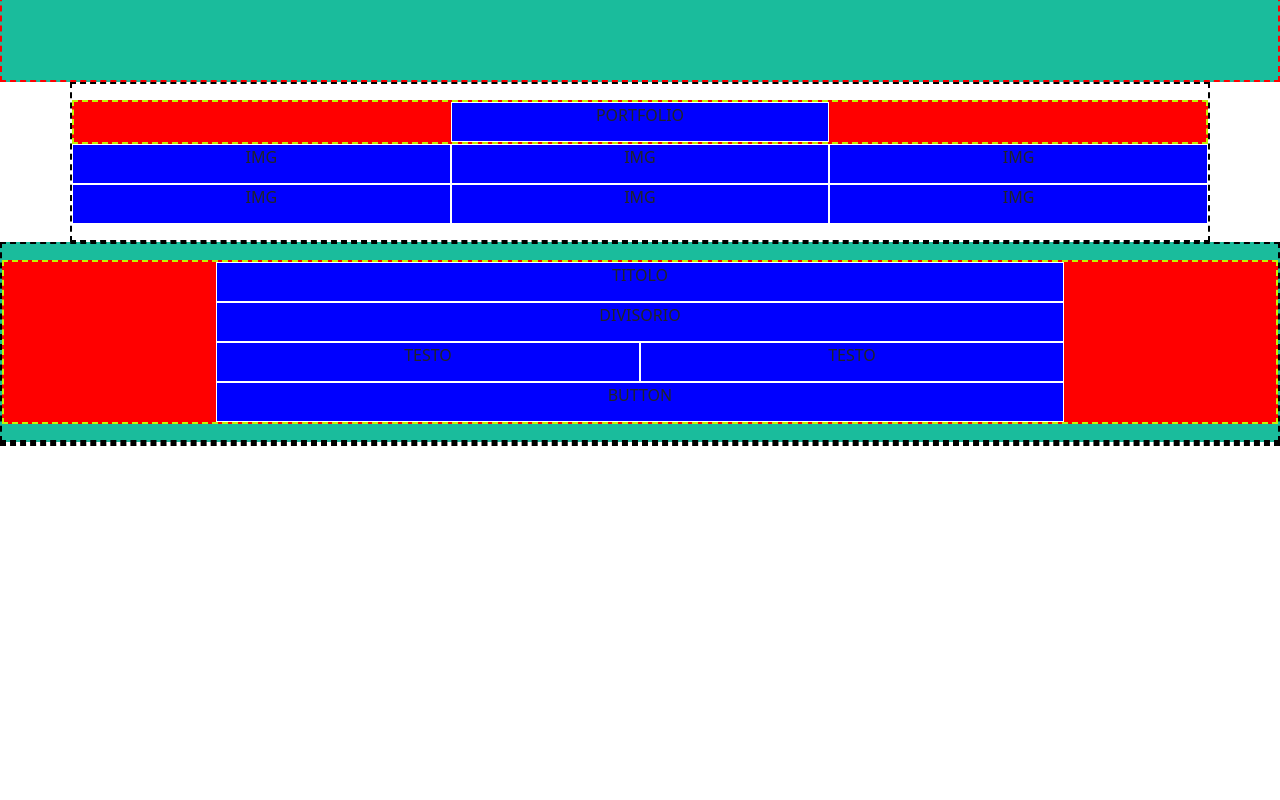
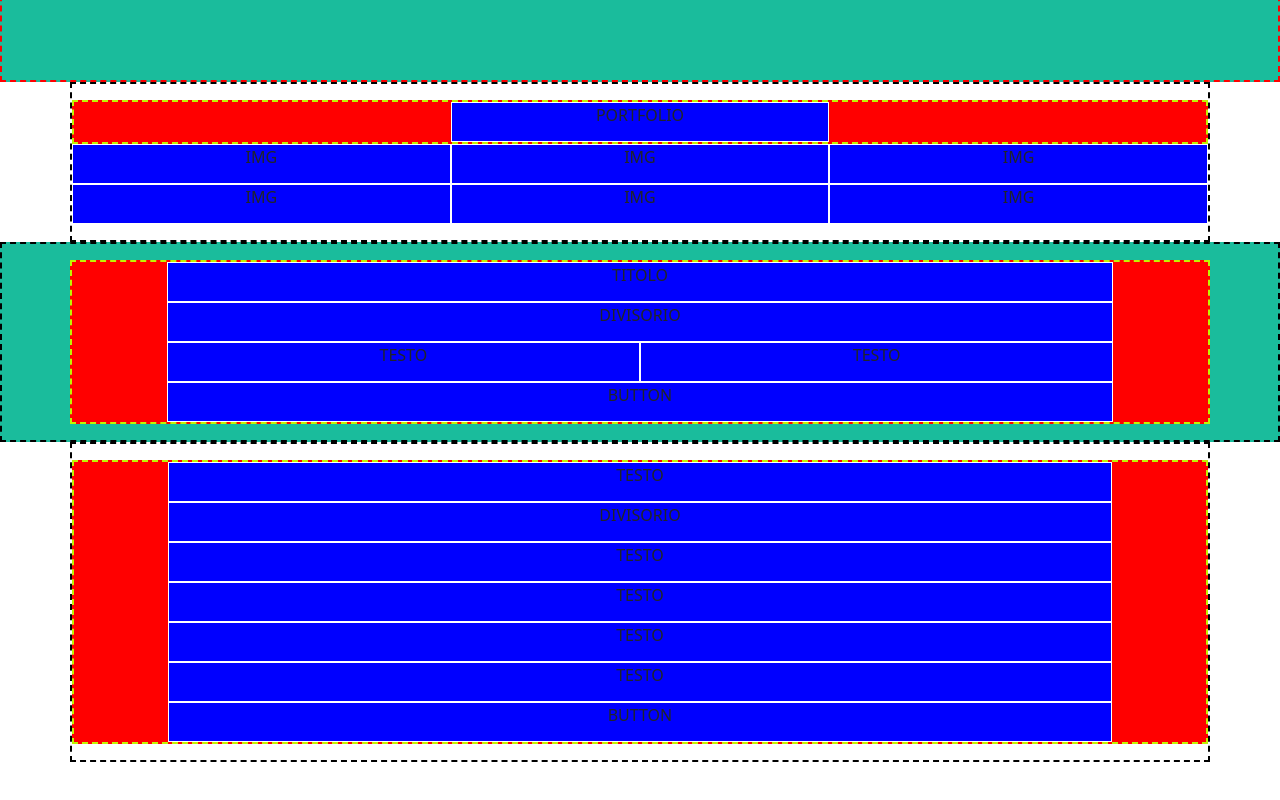
Before and after one commit to MarcoCalabretta1988/html-css-bootstrap-freelancer, a plain HTML site: page index.html in a window 1280 px wide. Shown: the part 518-1318 px from the top of the page. Before the commit the page ends 1264 px from the top, so only its background shows below. Drawn offline with nearby package versions, Linux system fonts and the light colour scheme.

Commit message:
add last section structure

```diff
--- a/index.html
+++ b/index.html
@@ -38,16 +38,28 @@
             <div class="col visibility-blue">IMG</div>
          </div>
         </section>
-        <section id="about" class="container-fluid py-3 text-center bg-wgreen">
-           <div class="row  visibility-red">
-            <div class="col-8 offset-2 visibility-blue">TITOLO</div>
-            <div class="col-8 offset-2 visibility-blue">DIVISORIO</div>
-            <div class="col-8 col-lg-4 offset-2 visibility-blue">TESTO</div>
-            <div class="col-8 col-lg-4 offset-2 offset-lg-0 visibility-blue">TESTO</div>
-            <div class="col-8 offset-2 visibility-blue">BUTTON</div>
+        <section id="about" class="bg-wgreen">
+            <div class="container-fluid container-lg py-3 text-center">
+               <div class="row  visibility-red">
+                  <div class="col-8 col-xl-10 offset-2 offset-xl-1 visibility-blue">TITOLO</div>
+                  <div class="col-8 col-xl-10 offset-2 offset-xl-1 visibility-blue">DIVISORIO</div>
+                  <div class="col-8 col-lg-4 col-xl-5 offset-2 offset-xl-1 visibility-blue">TESTO</div>
+                  <div class="col-8 col-lg-4 col-xl-5 offset-2 offset-lg-0 visibility-blue">TESTO</div>
+                  <div class="col-8 col-xl-10 offset-2 offset-xl-1 visibility-blue">BUTTON</div>
+               </div>
+            </div>
+        </section>
+        <section id="contact-me" class="container-fluid container-lg py-3 text-center ">
+           <div class="row justify-content-center visibility-red">
+            <div class="col-8 col-xl-10 visibility-blue">TESTO</div>
+            <div class="col-8 col-xl-10 visibility-blue">DIVISORIO</div>
+            <div class="col-8 col-xl-10 visibility-blue">TESTO</div>
+            <div class="col-8 col-xl-10 visibility-blue">TESTO</div>
+            <div class="col-8 col-xl-10 visibility-blue">TESTO</div>
+            <div class="col-8 col-xl-10 visibility-blue">TESTO</div>
+            <div class="col-8 col-xl-10 visibility-blue">BUTTON</div>
            </div>
         </section>
-        <section id="contact-me"></section>
     </main>
 
     <footer>
```
